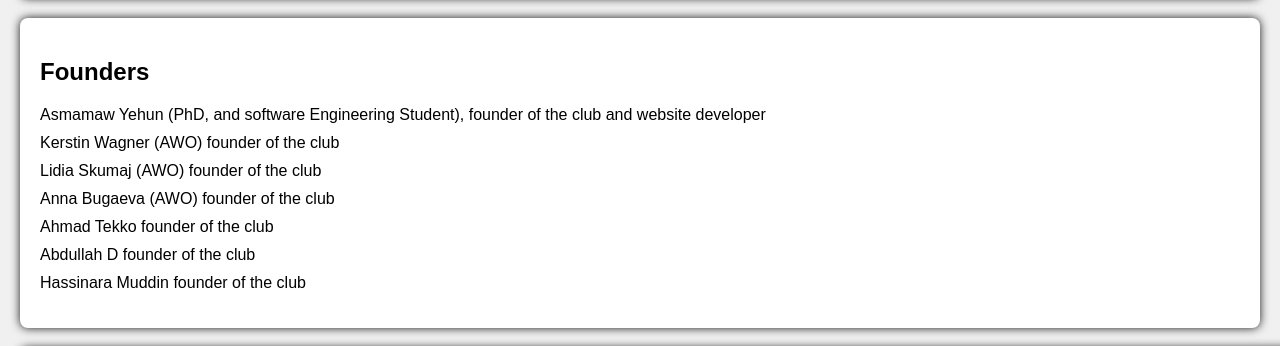
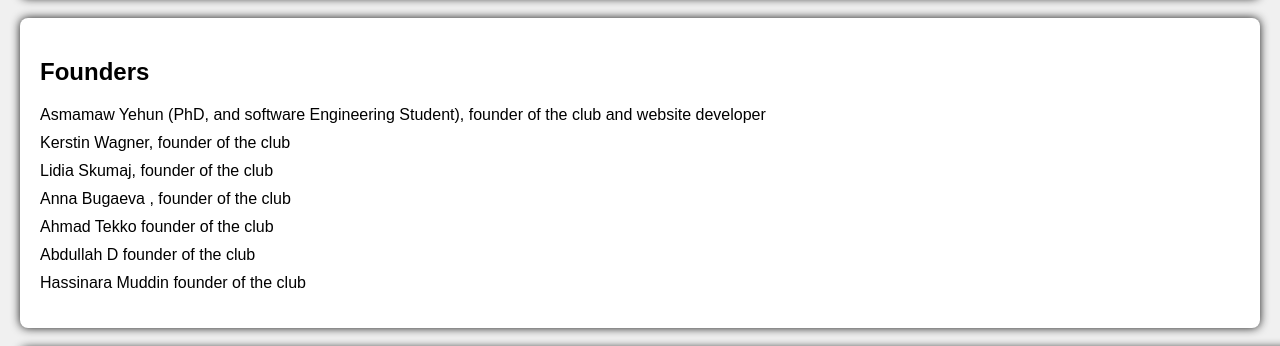
Before and after one commit to chanieasmamaw/social_talk_club, a plain HTML site: page index.html in a window 1280 px wide. Shown: the part 1580-1926 px from the top of the page. Drawn offline with Linux system fonts and the light colour scheme.

```diff
--- a/index.html
+++ b/index.html
@@ -339,9 +339,9 @@
             <h2 data-en="Founders" data-de="Gründer">Founders</h2>
             <ul class="founders-list">
                 <li>Asmamaw Yehun (PhD, and software Engineering Student), founder of the club and website developer</li>
-                <li>Kerstin Wagner (AWO) founder of the club</li>
-                <li>Lidia Skumaj (AWO) founder of the club</li>
-                <li>Anna Bugaeva (AWO) founder of the club</li>
+                <li>Kerstin Wagner,  founder of the club</li>
+                <li>Lidia Skumaj, founder of the club</li>
+                <li>Anna Bugaeva , founder of the club</li>
                 <li>Ahmad Tekko founder of the club</li>
                 <li>Abdullah D  founder of the club</li>
                 <li>Hassinara Muddin  founder of the club</li>
```
